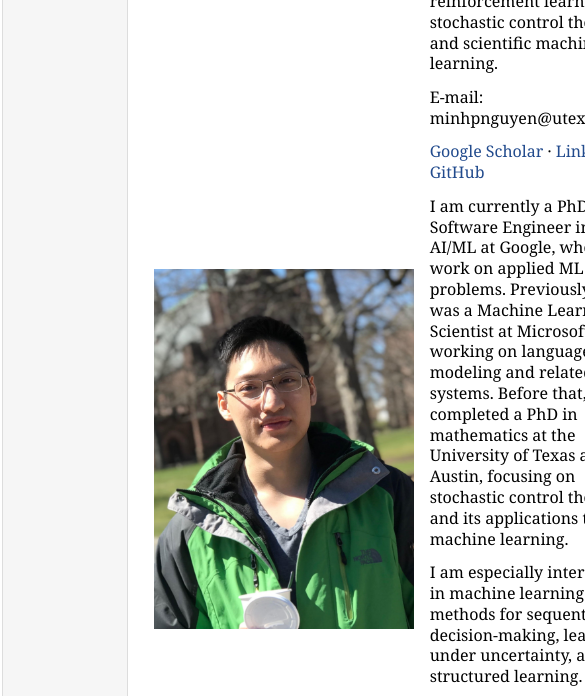
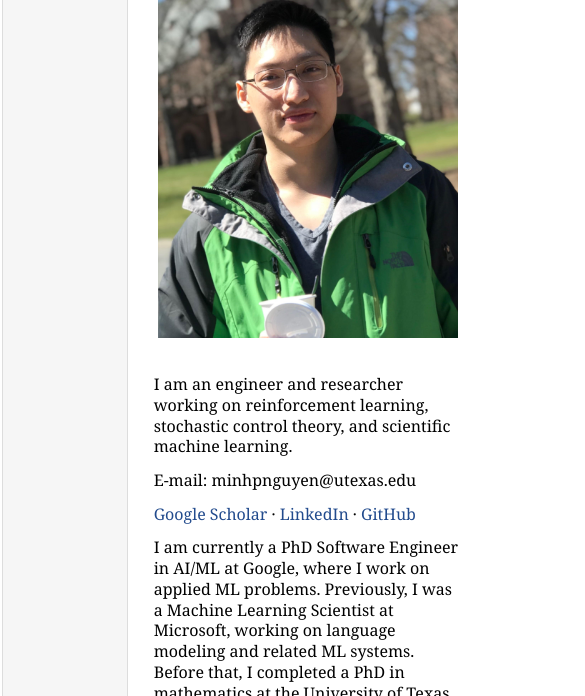
Before and after one commit to mpnguyen2/mpnguyen2.github.io, a plain HTML site: page index.html in a window 390 px wide. Shown: the part 127-823 px from the top of the page, 585 px wide, since content can reach past the window. Drawn offline with Linux system fonts and the light colour scheme.

Commit message:
Update photo resize

```diff
--- a/index.html
+++ b/index.html
@@ -6,6 +6,40 @@
   <meta name="generator" content="jemdoc, see http://jemdoc.jaboc.net/" />
   <link rel="stylesheet" href="assets/jemdoc.css" type="text/css" />
   <title>Minh Nguyen</title>
+  <meta name="viewport" content="width=device-width, initial-scale=1" />
+  <style>
+    .profile-photo {
+      width: auto;
+      height: auto;
+      max-width: 320px;
+      display: block;
+      object-fit: cover;
+    }
+
+    @media (max-width: 700px) {
+
+      table.imgtable,
+      table.imgtable tbody,
+      table.imgtable tr,
+      table.imgtable td {
+        display: block;
+        width: 100%;
+      }
+
+      table.imgtable td:first-child {
+        padding-right: 0;
+        padding-bottom: 12px;
+        text-align: center;
+      }
+
+      .profile-photo {
+        width: min(300px, 82vw);
+        height: auto;
+        max-width: none;
+        margin: 0 auto;
+      }
+    }
+  </style>
 </head>
 
 <body>
@@ -24,10 +58,9 @@
         <table class="imgtable">
           <tr>
             <td>
-              <img src="assets/profile.jpg" alt="Minh Nguyen" width="260px" height="360px"
-                style="object-fit:cover;" />&nbsp;
+              <img src="assets/profile.jpg" alt="Minh Nguyen" class="profile-photo" id="profile-photo" />&nbsp;
             </td>
-            <td align="left">
+            <td align="left" id="intro-text">
               <p>I am an engineer and researcher working on reinforcement learning, stochastic control theory, and
                 scientific machine learning.</p>
               <p>E-mail: minhpnguyen@utexas.edu</p>
@@ -111,6 +144,28 @@
       </td>
     </tr>
   </table>
+  <script>
+    function resizeProfilePhoto() {
+      const img = document.getElementById('profile-photo');
+      const text = document.getElementById('intro-text');
+      if (!img || !text) return;
+
+      if (window.innerWidth <= 700) {
+        img.style.height = 'auto';
+        img.style.width = 'min(300px, 82vw)';
+        return;
+      }
+
+      const textHeight = text.offsetHeight;
+      const targetHeight = Math.max(300, Math.min(430, Math.round(textHeight * 0.84)));
+
+      img.style.height = targetHeight + 'px';
+      img.style.width = 'auto';
+    }
+
+    window.addEventListener('load', resizeProfilePhoto);
+    window.addEventListener('resize', resizeProfilePhoto);
+  </script>
 </body>
 
 </html>
```
Also changed, not shown: experience.html (+66 -10 lines), publications.html (+126 -84 lines).
